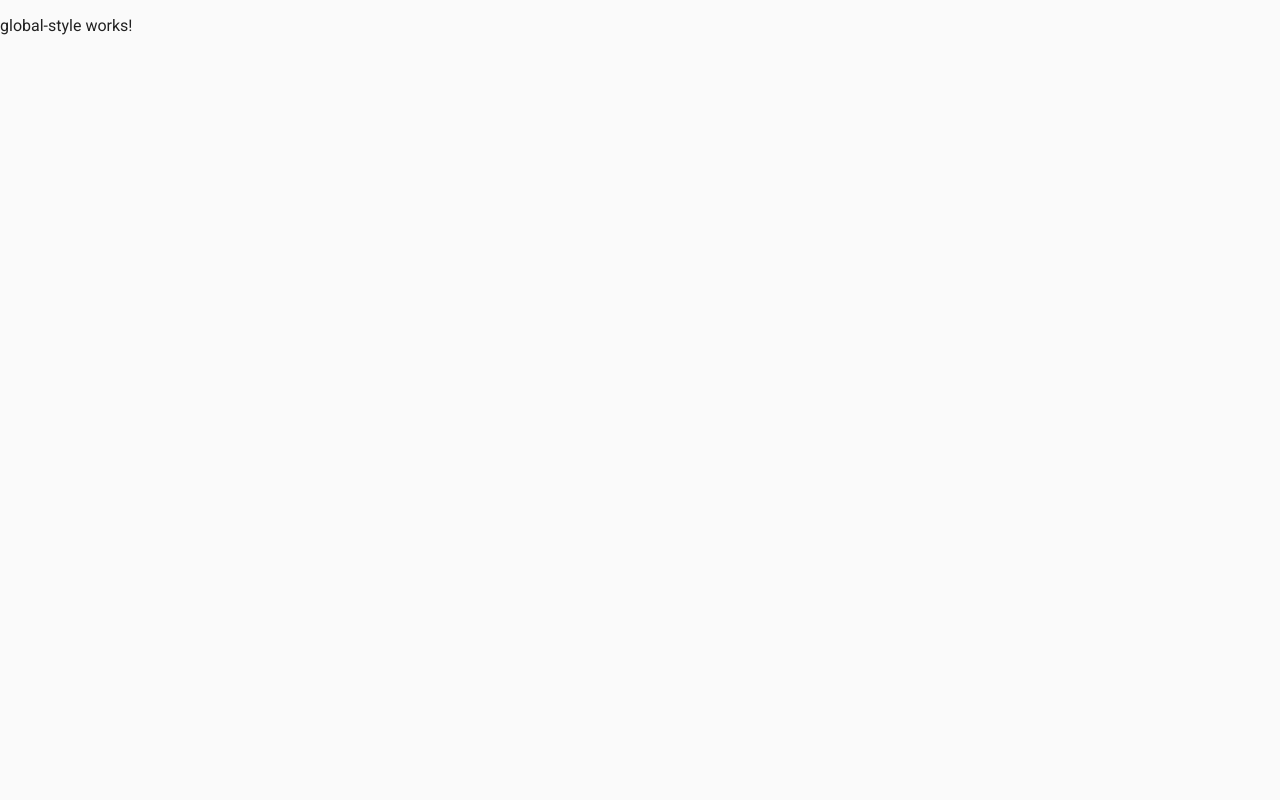
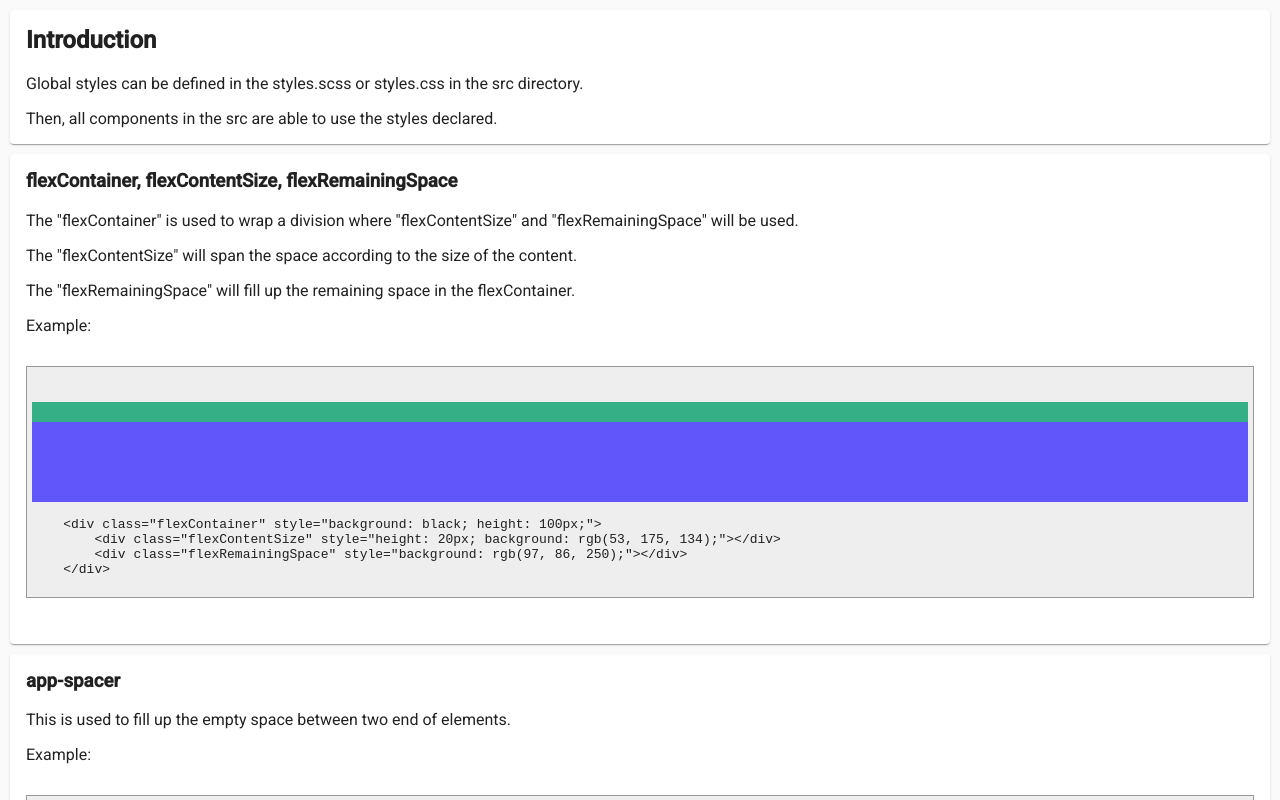
Before and after one commit to TKA-Andrew/angularTutorialTemplate, an Angular app: page /globalStyle in a window 1280 px wide. Built offline with nearby package versions, Linux system fonts and the light colour scheme.

Commit message:
updated global style component

```diff
--- a/package.json
+++ b/package.json
@@ -26,6 +26,7 @@
     "@angular/router": "~11.2.14",
     "http-client": "^4.3.1",
     "lodash-es": "^4.17.21",
+    "ng-busy": "^12.0.1",
     "rxjs": "~6.5.5",
     "tslib": "^2.0.0",
     "zone.js": "~0.10.3"
--- a/src/app/main-contents/documentation/documentation.component.html
+++ b/src/app/main-contents/documentation/documentation.component.html
@@ -1,8 +1,11 @@
 <mat-drawer-container class="flexContainer" [hasBackdrop]="false">
   <mat-drawer #drawer [mode]="'side'">
-      <button mat-button>Global Style</button>
+    <div fxLayout="column">
+      <button mat-button [routerLink]="'scss'">SCSS</button>
+      <button mat-button [routerLink]="'globalStyle'">Global Style</button>
+    </div>
   </mat-drawer>
-  <mat-drawer-content>
+  <mat-drawer-content class="flexContainer">
     <router-outlet></router-outlet>
   </mat-drawer-content>
 </mat-drawer-container>
--- a/src/app/main-contents/documentation/global-style/global-style.component.html
+++ b/src/app/main-contents/documentation/global-style/global-style.component.html
@@ -1 +1,76 @@
-<p>global-style works!</p>
+<div style="height: 100%; padding: 10px" fxLayout="column" fxLayoutGap="10px">
+    <mat-card>
+        <h2>Introduction</h2>
+        <p>Global styles can be defined in the styles.scss or styles.css in the src directory.</p>
+        <p>Then, all components in the src are able to use the styles declared.</p>
+    </mat-card>
+    <mat-card>
+        <h3>flexContainer, flexContentSize, flexRemainingSpace</h3>
+        <p>The "flexContainer" is used to wrap a division where "flexContentSize" and "flexRemainingSpace" will be used.</p>
+        <p>The "flexContentSize" will span the space according to the size of the content.</p>
+        <p>The "flexRemainingSpace" will fill up the remaining space in the flexContainer.</p>
+        <p>Example:</p>
+        <pre>
+            <code>
+                <div class="flexContainer" style="background: black; height: 100px;">
+                    <div class="flexContentSize" style="height: 20px; background: rgb(53, 175, 134);"></div>
+                    <div class="flexRemainingSpace" style="background: rgb(97, 86, 250);"></div>
+                </div>
+    &lt;div class="flexContainer" style="background: black; height: 100px;">
+        &lt;div class="flexContentSize" style="height: 20px; background: rgb(53, 175, 134);">&lt;/div>
+        &lt;div class="flexRemainingSpace" style="background: rgb(97, 86, 250);">&lt;/div>
+    &lt;/div>
+            </code>
+        </pre>
+    </mat-card>
+    <mat-card>
+        <h3>app-spacer</h3>
+        <p>This is used to fill up the empty space between two end of elements.</p>
+        <p>Example:</p>
+        <pre>
+            <code>
+                <mat-toolbar>
+                    <button mat-icon-button>
+                      <mat-icon>menu</mat-icon>
+                    </button>
+                    <span>My App</span>
+                    <span class="app-spacer"></span>
+                    <button mat-icon-button>
+                      <mat-icon>favorite</mat-icon>
+                    </button>
+                </mat-toolbar>
+    &lt;mat-toolbar>
+        &lt;button mat-icon-button>
+            &lt;mat-icon>menu&lt;/mat-icon>
+        &lt;/button>
+        &lt;span>My App&lt;/span>
+        &lt;span class="app-spacer">&lt;/span>
+        &lt;button mat-icon-button>
+            &lt;mat-icon>favorite&lt;/mat-icon>
+        &lt;/button>
+    &lt;/mat-toolbar>
+            </code>
+        </pre>
+    </mat-card>
+    <mat-card>
+        <h3>pre code</h3>
+        <p>This is the style used to display the html snippets.</p>
+        <p>Note that you need to change the following</p>
+        <p style="padding-left: 10px;">- Change '&' to '&amp'</p>
+        <p style="padding-left: 10px;">- Change '<' to '&lt'</p>
+        <p>Example:</p>
+        <pre>
+            <code>
+    &lt;div class="flexContainer" style="background: black; height: 100px;">
+        &lt;div class="flexContentSize" style="height: 20px; background: rgb(53, 175, 134);">&lt;/div>
+        &lt;div class="flexRemainingSpace" style="background: rgb(97, 86, 250);">&lt;/div>
+    &lt;/div>
+
+    &amp;lt;div class="flexContainer" style="background: black; height: 100px;">
+        &amp;lt;div class="flexContentSize" style="height: 20px; background: rgb(53, 175, 134);">&amp;lt;/div>
+        &amp;lt;div class="flexRemainingSpace" style="background: rgb(97, 86, 250);">&amp;lt;/div>
+    &amp;lt;/div>
+            </code>
+        </pre>
+    </mat-card>
+</div>
--- /dev/null
+++ b/src/app/main-contents/documentation/scss/scss.component.html
@@ -0,0 +1 @@
+<p>scss works!</p>
--- /dev/null
+++ b/src/app/main-contents/documentation/scss/scss.component.ts
@@ -0,0 +1,15 @@
+import { Component, OnInit } from '@angular/core';
+
+@Component({
+  selector: 'app-scss',
+  templateUrl: './scss.component.html',
+  styleUrls: ['./scss.component.scss']
+})
+export class ScssComponent implements OnInit {
+
+  constructor() { }
+
+  ngOnInit(): void {
+  }
+
+}
--- a/src/styles.scss
+++ b/src/styles.scss
@@ -22,3 +22,10 @@ $flexRemainingSpace: 1 1 1e-9px;
 }
 html, body { height: 100%; }
 body { margin: 0; font-family: Roboto, "Helvetica Neue", sans-serif; }
+
+pre code {
+  background-color: #eee;
+  border: 1px solid #999;
+  display: block;
+  padding: 5px;
+}
```
Also changed, not shown: src/app/main-contents/documentation/documentation.module.ts (+11 -1 lines), src/app/main-contents/documentation/scss/scss.component.scss (added), 2 other files (tests, documents, lock files or other folders).
